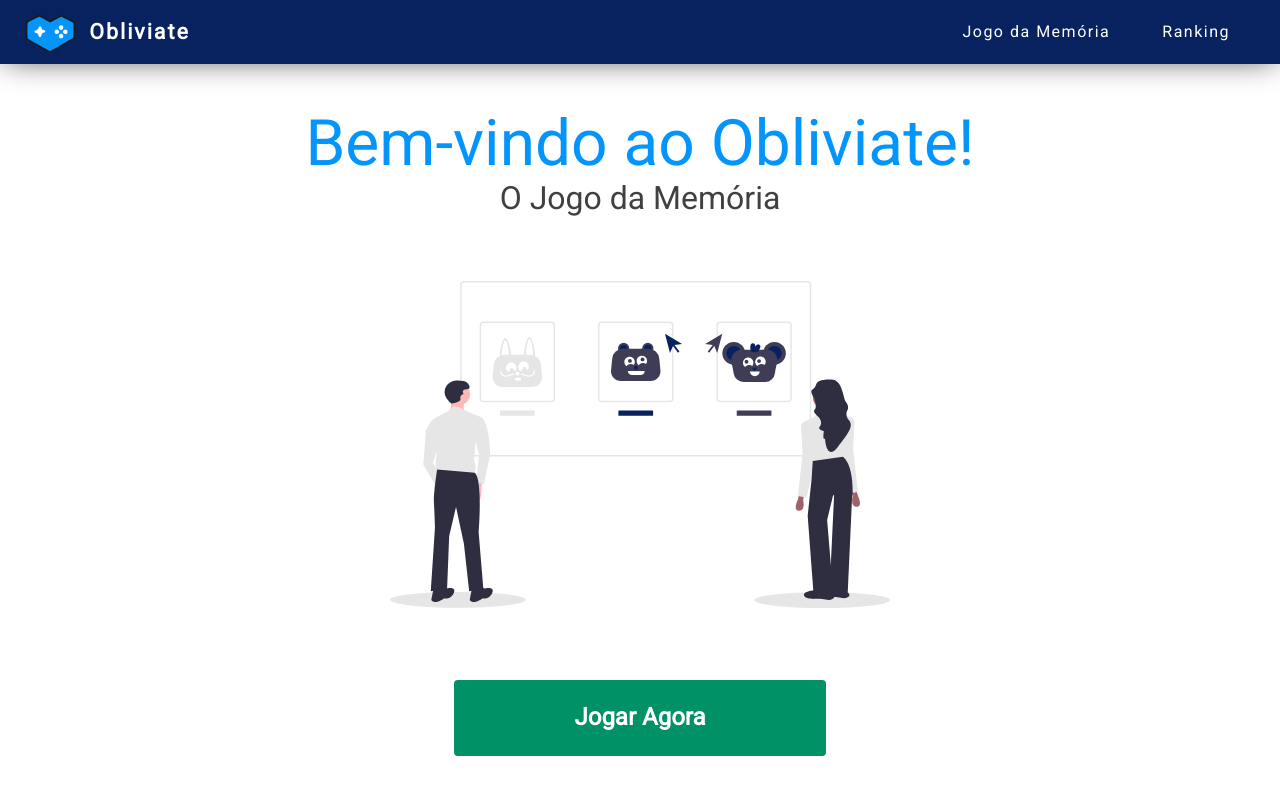
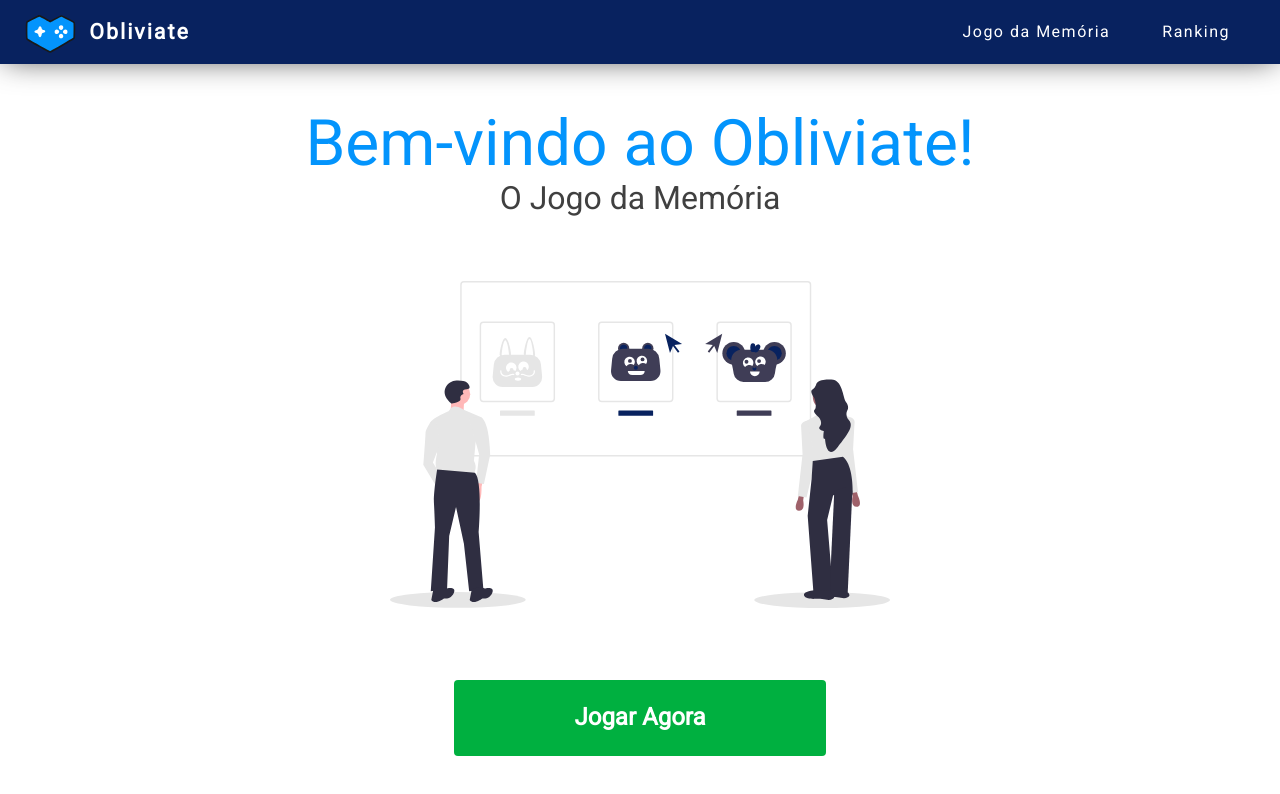
Before and after one commit to victordias/memory-game, a Vue app: page / in a window 1280 px wide. Shown: the top 794 px of the page. Built offline with nearby package versions, Linux system fonts and the light colour scheme.

Commit message:
change success color

```diff
--- a/src/assets/scss/_variables.scss
+++ b/src/assets/scss/_variables.scss
@@ -2,7 +2,7 @@
 $colors: (
   "primary": #08225f,
   "secondary": #0394fc,
-  "success": #009166,
+  "success": #00b040,
   "white": #ffffff,
   "grey": #404040,
   "error": #f44336,
```
